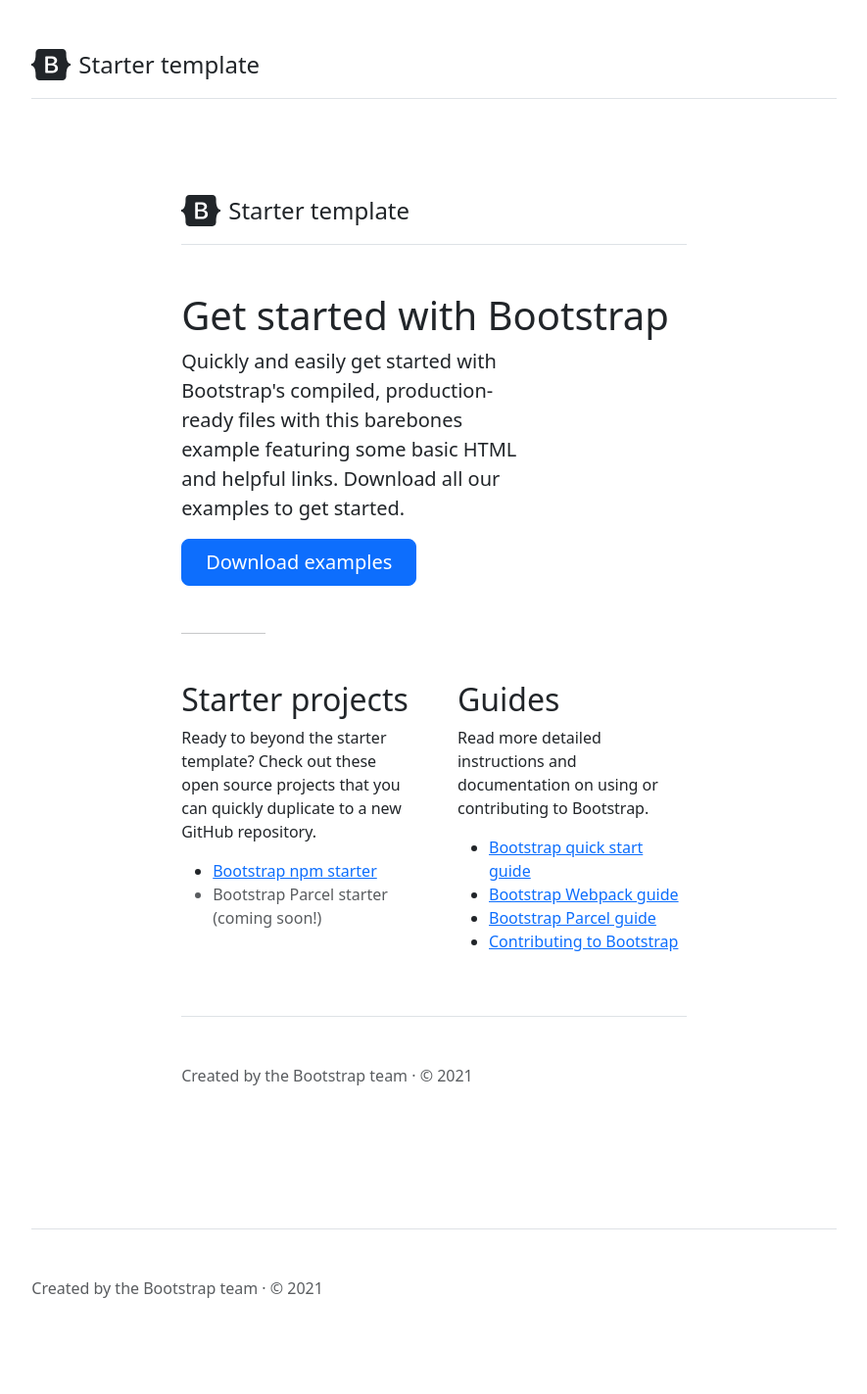
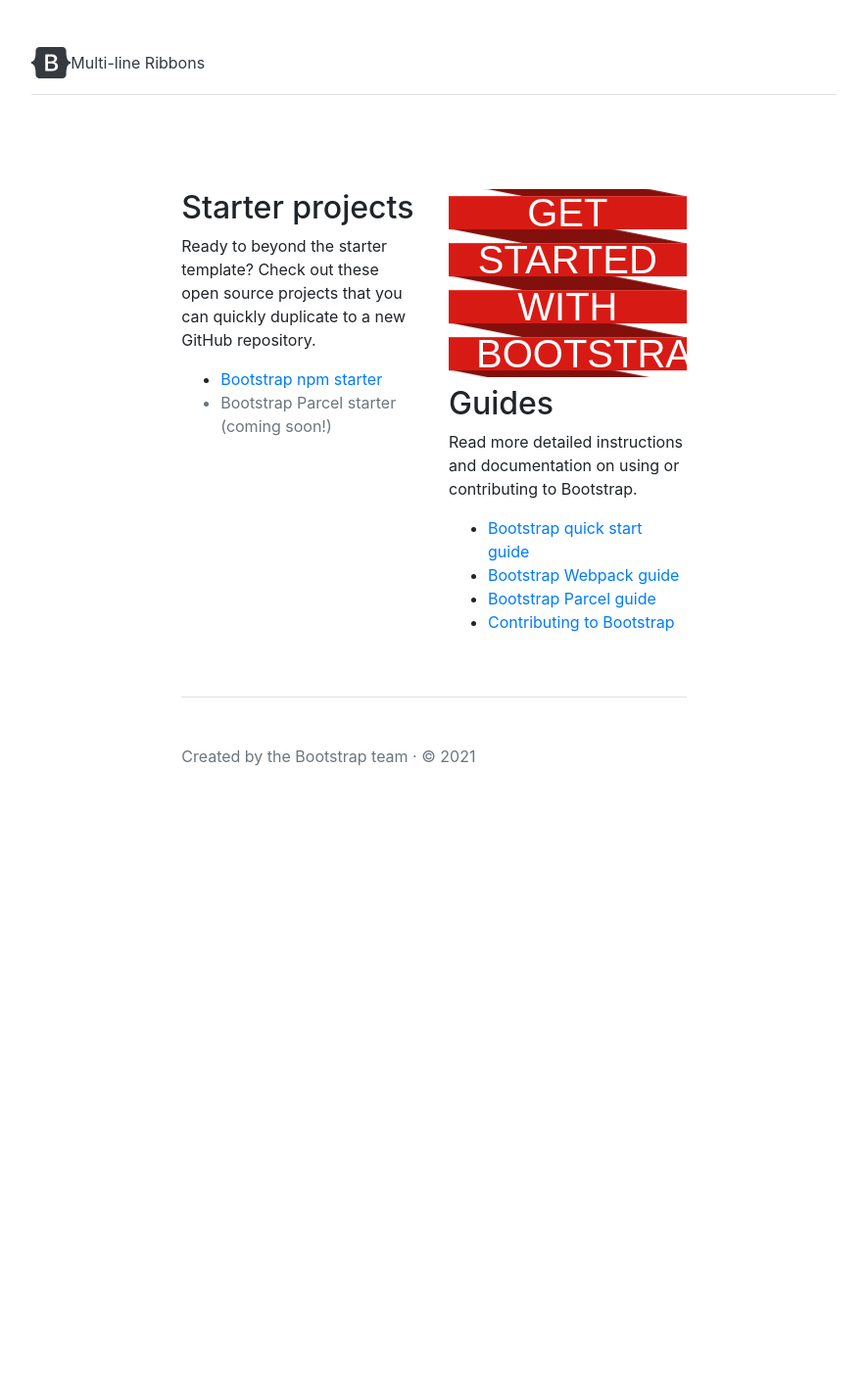
Before and after one commit to punreliable/ribbons, a PHP site: page / in a window 1280 px wide. Shown: the whole page at 98% size, without its empty margins (197-1082 px from the left). After the commit the page ends 782 px from the top, so only its background shows below. Run offline with PHP 8.4, Linux system fonts and the light colour scheme; some libraries are stand-ins or nearby versions.

Commit message:
Multi-line Ribbon in CSS

```diff
--- a/index.php
+++ b/index.php
@@ -1,4 +1,3 @@
-
 <!doctype html>
 <html lang="en">
   <head>
@@ -7,15 +6,11 @@
 	<meta name="description" content="">
 	<meta name="author" content="Mark Otto, Jacob Thornton, and Bootstrap contributors">
 	<meta name="generator" content="Hugo 0.84.0">
-	<title>Starter Template · Bootstrap v5.0</title>
-
+	<title>Ribbons</title>
+	<link rel="stylesheet" href="./styles.css" />
 	<link rel="canonical" href="https://getbootstrap.com/docs/5.0/examples/starter-template/">
-
-
-
 	<!-- Bootstrap core CSS -->
-<link href="/docs/5.0/dist/css/bootstrap.min.css" rel="stylesheet" integrity="sha384-EVSTQN3/azprG1Anm3QDgpJLIm9Nao0Yz1ztcQTwFspd3yD65VohhpuuCOmLASjC" crossorigin="anonymous">
-
+	<link rel="stylesheet" href="https://cdn.jsdelivr.net/npm/bootstrap@4.4.1/dist/css/bootstrap.min.css" integrity="sha384-Vkoo8x4CGsO3+Hhxv8T/Q5PaXtkKtu6ug5TOeNV6gBiFeWPGFN9MuhOf23Q9Ifjh" crossorigin="anonymous">
 	<!-- Favicons -->
 	<link rel="apple-touch-icon" href="/docs/5.0/assets/img/favicons/apple-touch-icon.png" sizes="180x180">
 	<link rel="icon" href="/docs/5.0/assets/img/favicons/favicon-32x32.png" sizes="32x32" type="image/png">
@@ -25,8 +20,8 @@
 	<link rel="icon" href="/docs/5.0/assets/img/favicons/favicon.ico">
 	<meta name="theme-color" content="#7952b3">
 
+	<style>
 
-	<style>
 	.bd-placeholder-img {
 		font-size: 1.125rem;
 		text-anchor: middle;
@@ -40,102 +35,44 @@
 				font-size: 3.5rem;
 		}
 	}
+
 	</style>
-
 
 	<!-- Custom styles for this template -->
 	<link href="starter-template.css" rel="stylesheet">
+
   </head>
+
   <body>
 
 <div class="col-lg-8 mx-auto p-3 py-md-5">
   <header class="d-flex align-items-center pb-3 mb-5 border-bottom">
 	<a href="/" class="d-flex align-items-center text-dark text-decoration-none">
 	  <svg xmlns="http://www.w3.org/2000/svg" width="40" height="32" class="me-2" viewBox="0 0 118 94" role="img"><title>Bootstrap</title><path fill-rule="evenodd" clip-rule="evenodd" d="M24.509 0c-6.733 0-11.715 5.893-11.492 12.284.214 6.14-.064 14.092-2.066 20.577C8.943 39.365 5.547 43.485 0 44.014v5.972c5.547.529 8.943 4.649 10.951 11.153 2.002 6.485 2.28 14.437 2.066 20.577C12.794 88.106 17.776 94 24.51 94H93.5c6.733 0 11.714-5.893 11.491-12.284-.214-6.14.064-14.092 2.066-20.577 2.009-6.504 5.396-10.624 10.943-11.153v-5.972c-5.547-.529-8.934-4.649-10.943-11.153-2.002-6.484-2.28-14.437-2.066-20.577C105.214 5.894 100.233 0 93.5 0H24.508zM80 57.863C80 66.663 73.436 72 62.543 72H44a2 2 0 01-2-2V24a2 2 0 012-2h18.437c9.083 0 15.044 4.92 15.044 12.474 0 5.302-4.01 10.049-9.119 10.88v.277C75.317 46.394 80 51.21 80 57.863zM60.521 28.34H49.948v14.934h8.905c6.884 0 10.68-2.772 10.68-7.727 0-4.643-3.264-7.207-9.012-7.207zM49.948 49.2v16.458H60.91c7.167 0 10.964-2.876 10.964-8.281 0-5.406-3.903-8.178-11.425-8.178H49.948z" fill="currentColor"></path></svg>
-	  <span class="fs-4">Starter template</span>
+	  <span class="fs-4">Multi-line Ribbons</span>
 	</a>
   </header>
 
+  <div class="col-lg-8 mx-auto p-3 py-md-5">
+
 	<main>
 
-  <!doctype html>
-  <html lang="en">
-	<head>
-	  <meta charset="utf-8">
-	  <meta name="viewport" content="width=device-width, initial-scale=1">
-	  <meta name="description" content="">
-	  <meta name="author" content="Mark Otto, Jacob Thornton, and Bootstrap contributors">
-	  <meta name="generator" content="Hugo 0.84.0">
-	  <title>Starter Template · Bootstrap v5.0</title>
+	  <div class="row g-5">
 
-	  <link rel="canonical" href="https://getbootstrap.com/docs/5.0/examples/starter-template/">
+		<div class="col-md-6">
 
-
-
-	  <!-- Bootstrap core CSS -->
-  <link href="/docs/5.0/dist/css/bootstrap.min.css" rel="stylesheet" integrity="sha384-EVSTQN3/azprG1Anm3QDgpJLIm9Nao0Yz1ztcQTwFspd3yD65VohhpuuCOmLASjC" crossorigin="anonymous">
-
-	  <!-- Favicons -->
-  <link rel="apple-touch-icon" href="/docs/5.0/assets/img/favicons/apple-touch-icon.png" sizes="180x180">
-  <link rel="icon" href="/docs/5.0/assets/img/favicons/favicon-32x32.png" sizes="32x32" type="image/png">
-  <link rel="icon" href="/docs/5.0/assets/img/favicons/favicon-16x16.png" sizes="16x16" type="image/png">
-  <link rel="manifest" href="/docs/5.0/assets/img/favicons/manifest.json">
-  <link rel="mask-icon" href="/docs/5.0/assets/img/favicons/safari-pinned-tab.svg" color="#7952b3">
-  <link rel="icon" href="/docs/5.0/assets/img/favicons/favicon.ico">
-  <meta name="theme-color" content="#7952b3">
-
-
-	  <style>
-		.bd-placeholder-img {
-		  font-size: 1.125rem;
-		  text-anchor: middle;
-		  -webkit-user-select: none;
-		  -moz-user-select: none;
-		  user-select: none;
-		}
-
-		@media (min-width: 768px) {
-		  .bd-placeholder-img-lg {
-			font-size: 3.5rem;
-		  }
-		}
-	  </style>
-
-
-	  <!-- Custom styles for this template -->
-	  <link href="starter-template.css" rel="stylesheet">
-	</head>
-	<body>
-
-  <div class="col-lg-8 mx-auto p-3 py-md-5">
-	<header class="d-flex align-items-center pb-3 mb-5 border-bottom">
-	  <a href="/" class="d-flex align-items-center text-dark text-decoration-none">
-		<svg xmlns="http://www.w3.org/2000/svg" width="40" height="32" class="me-2" viewBox="0 0 118 94" role="img"><title>Bootstrap</title><path fill-rule="evenodd" clip-rule="evenodd" d="M24.509 0c-6.733 0-11.715 5.893-11.492 12.284.214 6.14-.064 14.092-2.066 20.577C8.943 39.365 5.547 43.485 0 44.014v5.972c5.547.529 8.943 4.649 10.951 11.153 2.002 6.485 2.28 14.437 2.066 20.577C12.794 88.106 17.776 94 24.51 94H93.5c6.733 0 11.714-5.893 11.491-12.284-.214-6.14.064-14.092 2.066-20.577 2.009-6.504 5.396-10.624 10.943-11.153v-5.972c-5.547-.529-8.934-4.649-10.943-11.153-2.002-6.484-2.28-14.437-2.066-20.577C105.214 5.894 100.233 0 93.5 0H24.508zM80 57.863C80 66.663 73.436 72 62.543 72H44a2 2 0 01-2-2V24a2 2 0 012-2h18.437c9.083 0 15.044 4.92 15.044 12.474 0 5.302-4.01 10.049-9.119 10.88v.277C75.317 46.394 80 51.21 80 57.863zM60.521 28.34H49.948v14.934h8.905c6.884 0 10.68-2.772 10.68-7.727 0-4.643-3.264-7.207-9.012-7.207zM49.948 49.2v16.458H60.91c7.167 0 10.964-2.876 10.964-8.281 0-5.406-3.903-8.178-11.425-8.178H49.948z" fill="currentColor"></path></svg>
-		<span class="fs-4">Starter template</span>
-	  </a>
-	</header>
-
-	<main>
-	  <h1>Get started with Bootstrap</h1>
-	  <p class="fs-5 col-md-8">Quickly and easily get started with Bootstrap's compiled, production-ready files with this barebones example featuring some basic HTML and helpful links. Download all our examples to get started.</p>
-
-	  <div class="mb-5">
-		<a href="/docs/5.0/examples/" class="btn btn-primary btn-lg px-4">Download examples</a>
-	  </div>
-
-	  <hr class="col-3 col-md-2 mb-5">
-
-	  <div class="row g-5">
-		<div class="col-md-6">
 			<h2>Starter projects</h2>
 			<p>Ready to beyond the starter template? Check out these open source projects that you can quickly duplicate to a new GitHub repository.</p>
 			<ul class="icon-list">
 				<li><a href="https://github.com/twbs/bootstrap-npm-starter" rel="noopener" target="_blank">Bootstrap npm starter</a></li>
 				<li class="text-muted">Bootstrap Parcel starter (coming soon!)</li>
 			</ul>
+
 		</div>
 
 		<div class="col-md-6">
+
+			<h1>Get started with Bootstrap</h1>
 			<h2>Guides</h2>
 			<p>Read more detailed instructions and documentation on using or contributing to Bootstrap.</p>
 			<ul class="icon-list">
@@ -144,30 +81,19 @@
 				<li><a href="/docs/5.0/getting-started/parcel/">Bootstrap Parcel guide</a></li>
 				<li><a href="/docs/5.0/getting-started/build-tools/">Contributing to Bootstrap</a></li>
 			</ul>
-		</div>
-	  </div>
-	</main>
-	<footer class="pt-5 my-5 text-muted border-top">
-	  Created by the Bootstrap team &middot; &copy; 2021
-	</footer>
+
 		</div>
 
-
-	  <script src="/docs/5.0/dist/js/bootstrap.bundle.min.js" integrity="sha384-MrcW6ZMFYlzcLA8Nl+NtUVF0sA7MsXsP1UyJoMp4YLEuNSfAP+JcXn/tWtIaxVXM" crossorigin="anonymous"></script>
-
-
-	</body>
-  </html>
+	  </div>
 
 	</main>
 
 	<footer class="pt-5 my-5 text-muted border-top">
 	  Created by the Bootstrap team &middot; &copy; 2021
 	</footer>
+
   </div>
 
-
 <script src="/docs/5.0/dist/js/bootstrap.bundle.min.js" integrity="sha384-MrcW6ZMFYlzcLA8Nl+NtUVF0sA7MsXsP1UyJoMp4YLEuNSfAP+JcXn/tWtIaxVXM" crossorigin="anonymous"></script>
-
 </body>
 </html>
--- /dev/null
+++ b/styles.css
@@ -0,0 +1,91 @@
+h1 {
+  --r: 20px; /* control the cutout of the ribbon */
+  --c: #d81a14;
+  padding-inline: calc(0.2em + var(--r));
+  text-align: center;
+  line-height: 1.9;
+  color: #fff;
+  background-image: linear-gradient(var(--c) 70%, rgba(0, 0, 0, 0) 0), linear-gradient(to bottom left, rgba(0, 0, 0, 0) 50%, color-mix(in srgb, var(--c), #000 40%) 51% 84%, rgba(0, 0, 0, 0) 85%);
+  background-position: 0 0.15lh;
+  background-size: 100% 1lh;
+}
+
+h1.one {
+  clip-path: polygon(0 0.15lh, 100% 0.15lh, calc(100% - var(--r)) 0.5lh, 100% 0.85lh, 100% calc(100% - 0.15lh), 0 calc(100% - 0.15lh), var(--r) calc(100% - 0.5lh), 0 calc(100% - 0.85lh));
+}
+
+h1.two {
+  --a: 20deg; /* control the angle of the folded part */
+  --s: 6em;
+  padding-inline: calc(1lh * tan(var(--a)/2) + 0.3em);
+  position: relative;
+  clip-path: polygon(0 0.15lh, calc(100% - 0.7lh / sin(var(--a))) 0.15lh, calc(100% - 0.7lh / sin(var(--a)) - 999px) calc(0.15lh - 999px * tan(var(--a))), 100% -999px, 100% 0.15lh, calc(100% - 0.7lh * tan(var(--a)/2)) 0.85lh, 100% 1lh, 100% calc(100% - 0.15lh), calc(0.7lh / sin(var(--a))) calc(100% - 0.15lh), calc(0.7lh / sin(var(--a)) + 999px) calc(100% - 0.15lh + 999px * tan(var(--a))), 0 999px, 0 calc(100% - 0.15lh), calc(0.7lh * tan(var(--a)/2)) calc(100% - 0.85lh), 0 calc(100% - 1lh));
+}
+
+h1.two:before,
+h1.two:after {
+  content: "";
+  position: absolute;
+  height: 0.7lh;
+  width: var(--s);
+  background: color-mix(in srgb, var(--c), #000 40%);
+  rotate: var(--a);
+}
+
+h1.two:before {
+  top: 0.15lh;
+  right: 0;
+  transform-origin: top right;
+  clip-path: polygon(0 0, 100% 0, calc(100% - 0.7lh / tan(var(--a))) 100%, 0 100%, var(--r) 50%);
+}
+
+h1.two:after {
+  bottom: 0.15lh;
+  left: 0;
+  transform-origin: bottom left;
+  clip-path: polygon(calc(0.7lh / tan(var(--a))) 0, 100% 0, calc(100% - var(--r)) 50%, 100% 100%, 0 100%);
+}
+
+@supports not (height: 1lh) {
+  h1 {
+    background-position: 0 0.285em;
+    background-size: 100% 1.9em;
+  }
+  h1.one {
+    clip-path: polygon(0 0.285em, 100% 0.285em, calc(100% - var(--r)) 0.95em, 100% 1.615em, 100% calc(100% - 0.285em), 0 calc(100% - 0.285em), var(--r) calc(100% - 0.95em), 0 calc(100% - 1.615em));
+  }
+  h1.two {
+    clip-path: polygon(0 0.285em, calc(100% - 1.33em / sin(var(--a))) 0.285em, calc(100% - 1.33em / sin(var(--a)) - 999px) calc(0.285em - 999px * tan(var(--a))), 100% -999px, 100% 0.285em, calc(100% - 1.33em * tan(var(--a)/2)) 1.615em, 100% 1.9em, 100% calc(100% - 0.285em), calc(1.33em / sin(var(--a))) calc(100% - 0.285em), calc(1.33em / sin(var(--a)) + 999px) calc(100% - 0.285em + 999px * tan(var(--a))), 0 999px, 0 calc(100% - 0.285em), calc(1.33em * tan(var(--a)/2)) calc(100% - 1.615em), 0 calc(100% - 1.9em));
+  }
+  h1.two:before,
+  h1.two:after {
+    height: 1.33em;
+    width: 5em;
+  }
+  h1.two:before {
+    top: 0.285em;
+    clip-path: polygon(0 0, 100% 0, calc(100% - 1.33em / tan(var(--a))) 100%, 0 100%, var(--r) 50%);
+  }
+  h1.two:after {
+    bottom: 0.285em;
+    clip-path: polygon(calc(1.33em / tan(var(--a))) 0, 100% 0, calc(100% - var(--r)) 50%, 100% 100%, 0 100%);
+  }
+}
+body {
+  margin: 0;
+  min-height: 100vh;
+  display: grid;
+  place-content: center;
+  align-items: center;
+  grid-auto-flow: column;
+  gap: 50px;
+  line-height: 1.9;
+}
+
+h1 {
+  font-family: sans-serif;
+  text-transform: uppercase;
+  font-size: 2.5rem;
+}
+
+/*# sourceMappingURL=styles.css.map */
```
Also changed, not shown: 1 other file. Lines whose indentation alone changed are shown as unchanged.
